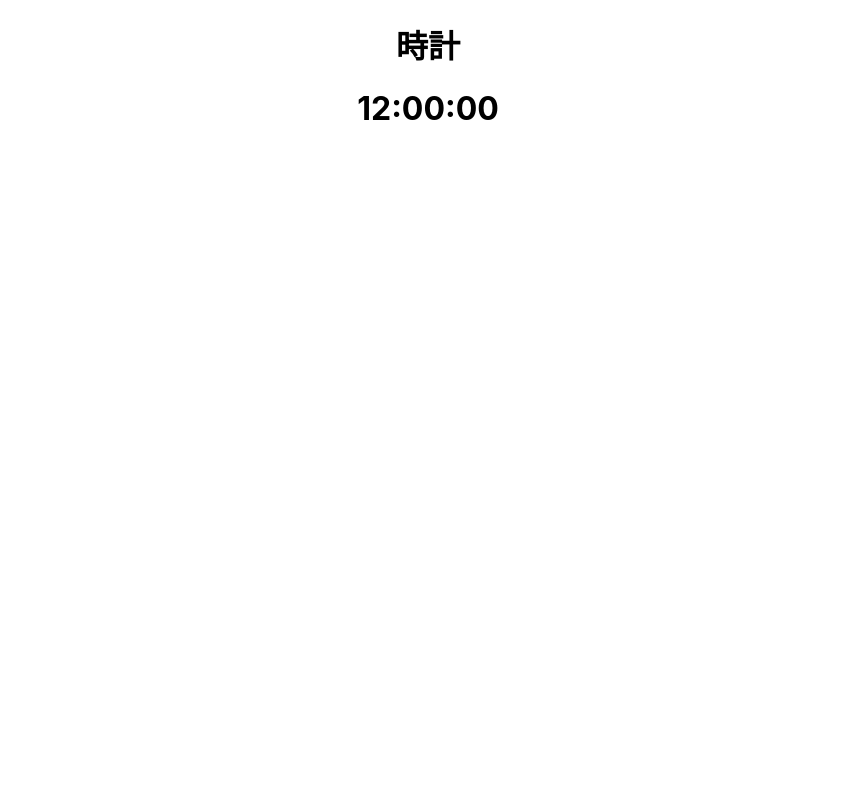
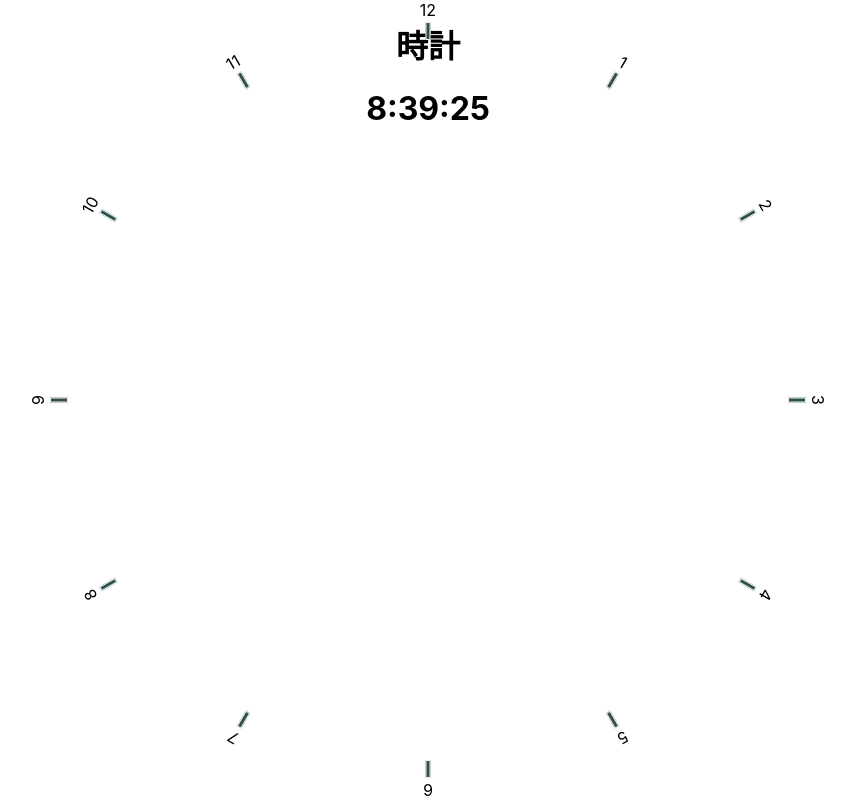
Before and after one commit to ann-kilzer/wadokei, a React (Create React App) app: page / in a window 1280 px wide. Shown: the whole page, without its empty margins (212-1067 px from the left). Built offline with nearby package versions, Linux system fonts and the light colour scheme.

Commit message:
adding a watch face for the western Tokei

```diff
--- a/src/App.css
+++ b/src/App.css
@@ -2,37 +2,24 @@
   text-align: center;
 }
 
-.App-logo {
-  height: 40vmin;
-  pointer-events: none;
+.tokei_tick {
+  position: absolute;
+  top: 0;
+  bottom: 0;
+  left: 50%;
+  right: 50%;
 }
 
-@media (prefers-reduced-motion: no-preference) {
-  .App-logo {
-    animation: App-logo-spin infinite 20s linear;
-  }
+.tokei_tick_inner {
+  background-color: darkslategray;
+  position: absolute;
+  transform: translateX(-50%);
+  border: 1px solid whitesmoke
 }
 
-.App-header {
-  background-color: #282c34;
-  min-height: 100vh;
-  display: flex;
-  flex-direction: column;
-  align-items: center;
-  justify-content: center;
-  font-size: calc(10px + 2vmin);
-  color: white;
+.tokei_tick_symbol {
+  position: relative;
+  left: -40px;
+  width: 80px;
+  text-align: center;
 }
-
-.App-link {
-  color: #61dafb;
-}
-
-@keyframes App-logo-spin {
-  from {
-    transform: rotate(0deg);
-  }
-  to {
-    transform: rotate(360deg);
-  }
-}
--- a/src/App.js
+++ b/src/App.js
@@ -1,10 +1,29 @@
 import './App.css';
 import Tokei from './Tokei'
+import React, { useEffect, useState } from 'react';
 
 function App() {
+  const [date, setDate] = useState(new Date());
+
+  // update the time every second
+  useEffect(() => {
+    const interval = setInterval(
+      () => setDate(new Date()),
+      1000
+    );
+
+    return () => {
+      clearInterval(interval);
+    }
+  }, []);
+
+  const hour = date.getHours() % 12;
+  const minute = date.getMinutes();
+  const second = date.getSeconds();
+
   return (
     <div className="App">
-      <Tokei hour="12" minute="00" second="00" />
+      <Tokei hour={hour} minute={minute} second={second} />
     </div>
   );
 }
--- /dev/null
+++ b/src/Tick.jsx
@@ -0,0 +1,40 @@
+import React from 'react';
+import PropTypes from 'prop-types';
+
+export default function Tick({
+  angle = 0,
+  length = 5,
+  width = 3,
+  symbol,
+}) {
+  return (
+    <div
+      className={`tokei_tick`}
+      style={{
+        transform: `rotate(${angle}deg)`,
+      }}
+    >
+      <div
+        className={`tokei_tick_inner`}
+        style={{
+          width: `${width}px`,
+          top: 22,
+          bottom: `${100 - length}%`,
+        }}
+      />
+      {symbol && (
+        <div
+        className={`tokei_tick_symbol`}>
+          {symbol}
+        </div>
+      )}
+    </div>
+  );
+}
+
+Tick.propTypes = {
+  angle: PropTypes.number,
+  length: PropTypes.number,
+  symbol: PropTypes.string,
+  width: PropTypes.number,
+};
--- a/src/Tokei.jsx
+++ b/src/Tokei.jsx
@@ -1,11 +1,30 @@
 import React from 'react';
+import Tick from './Tick'
 
 export default class Tokei extends React.Component {
+
+  renderHourTicksFn = () => {
+    const hourTicks = [];
+    for (let i = 1; i <= 12; i += 1) {
+      hourTicks.push(
+        <Tick
+          key={`hour_${i}`}
+          angle={i * 30}
+          symbol={i}
+        />,
+      );
+    }
+    return hourTicks;
+  }
+
   render() {
+    const minute = this.props.minute < 10 ? '0' + this.props.minute : this.props.minute;
+    const second = this.props.second < 10 ? '0' + this.props.second : this.props.second;
     return (
       <>
       <h1>時計</h1>
-          <h1>{this.props.hour}:{this.props.minute}:{this.props.second}</h1>
+        <h1>{this.props.hour}:{minute}:{second}</h1>
+        {this.renderHourTicksFn()}
       </>
     );
   }
```
Also changed, not shown: 1 other file (tests, documents, lock files or other folders). Lines whose indentation alone changed are shown as unchanged.
